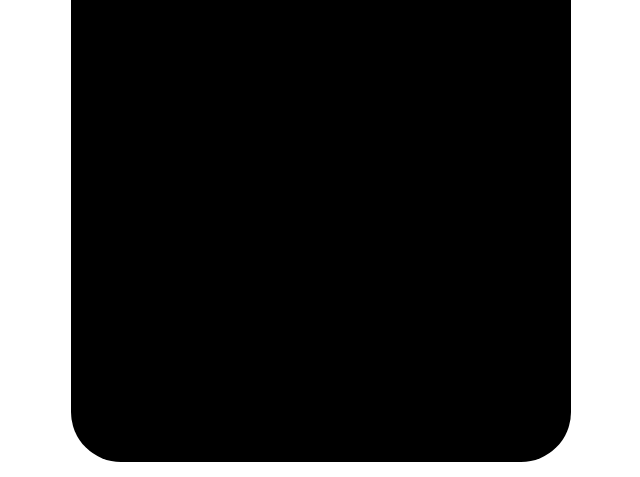
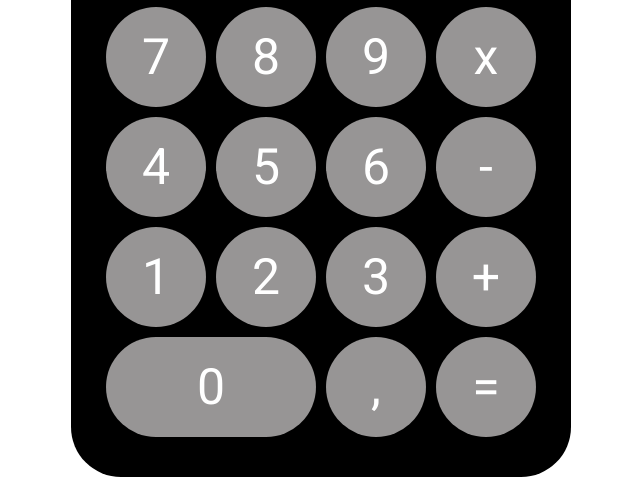
Before and after one commit to gurhanalan/JS-Project-Calculator, a plain HTML site: page index.html in a window 1280 px wide. Shown: the part 338-815 px from the top of the page, without its empty margins (319-959 px from the left). Drawn offline with Linux system fonts and the light colour scheme.

Commit message:
Add buttons markup

```diff
--- a/index.html
+++ b/index.html
@@ -12,6 +12,27 @@
                 <h3 class="screen-previous">123</h3>
                 <h3 class="screen-current">322</h3>
             </div>
+            <div class="buttons-box">
+                <div class="btn btn-special btn-ac">AC</div>
+                <div class="btn btn-special btn-plusminus">+/-</div>
+                <div class="btn btn-special btn-percentage">%</div>
+                <div class="btn btn-operant btn-divide">/</div>
+                <div class="btn btn-number btn-number-7">7</div>
+                <div class="btn btn-number btn-number-8">8</div>
+                <div class="btn btn-number btn-number-9">9</div>
+                <div class="btn btn-operant btn-multiply">x</div>
+                <div class="btn btn-number btn-number-4">4</div>
+                <div class="btn btn-number btn-number-5">5</div>
+                <div class="btn btn-number btn-number-6">6</div>
+                <div class="btn btn-operant btn-minus">-</div>
+                <div class="btn btn-number btn-number-1">1</div>
+                <div class="btn btn-number btn-number-2">2</div>
+                <div class="btn btn-number btn-number-3">3</div>
+                <div class="btn btn-operant btn-plus">+</div>
+                <div class="btn btn-number btn-number-0">0</div>
+                <div class="btn btn-number btn-number-comma">,</div>
+                <div class="btn btn-operant btn-equal">=</div>
+            </div>
         </div>
 
         <script src="script.js"></script>
--- a/style.css
+++ b/style.css
@@ -24,7 +24,7 @@ body {
 
 .calculator {
     background-color: black;
-    height: 80rem;
+    height: 83rem;
     width: 50rem;
     border-radius: 5rem;
     padding: 3rem;
@@ -45,3 +45,34 @@ body {
 .screen-current {
     font-size: 5rem;
 }
+
+.buttons-box {
+    padding: 2rem 0;
+
+    display: grid;
+    grid-template-columns: repeat(4, min-content);
+    gap: 1rem;
+    align-items: center;
+    align-content: center;
+    justify-content: center;
+}
+
+.btn {
+    background-color: rgb(151, 149, 149);
+    font-size: 5rem;
+    border-radius: 100%;
+    height: 10rem;
+    width: 10rem;
+    /* display: inline-block; */
+    color: white;
+    /* display: grid;
+    place-items: center; */
+    text-align: center;
+    line-height: 10rem;
+}
+
+.btn-number-0 {
+    grid-column: 1 / span 2;
+    width: 21rem;
+    border-radius: 5rem;
+}
```
